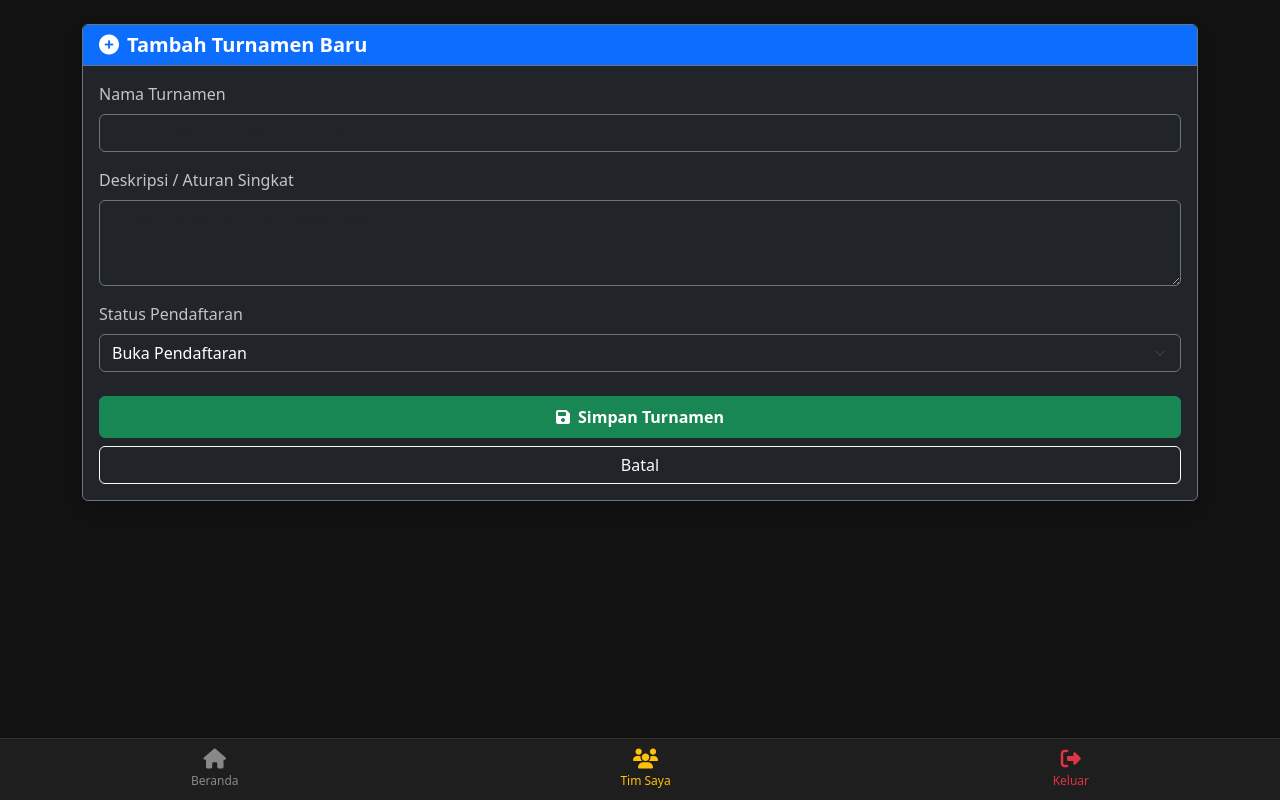
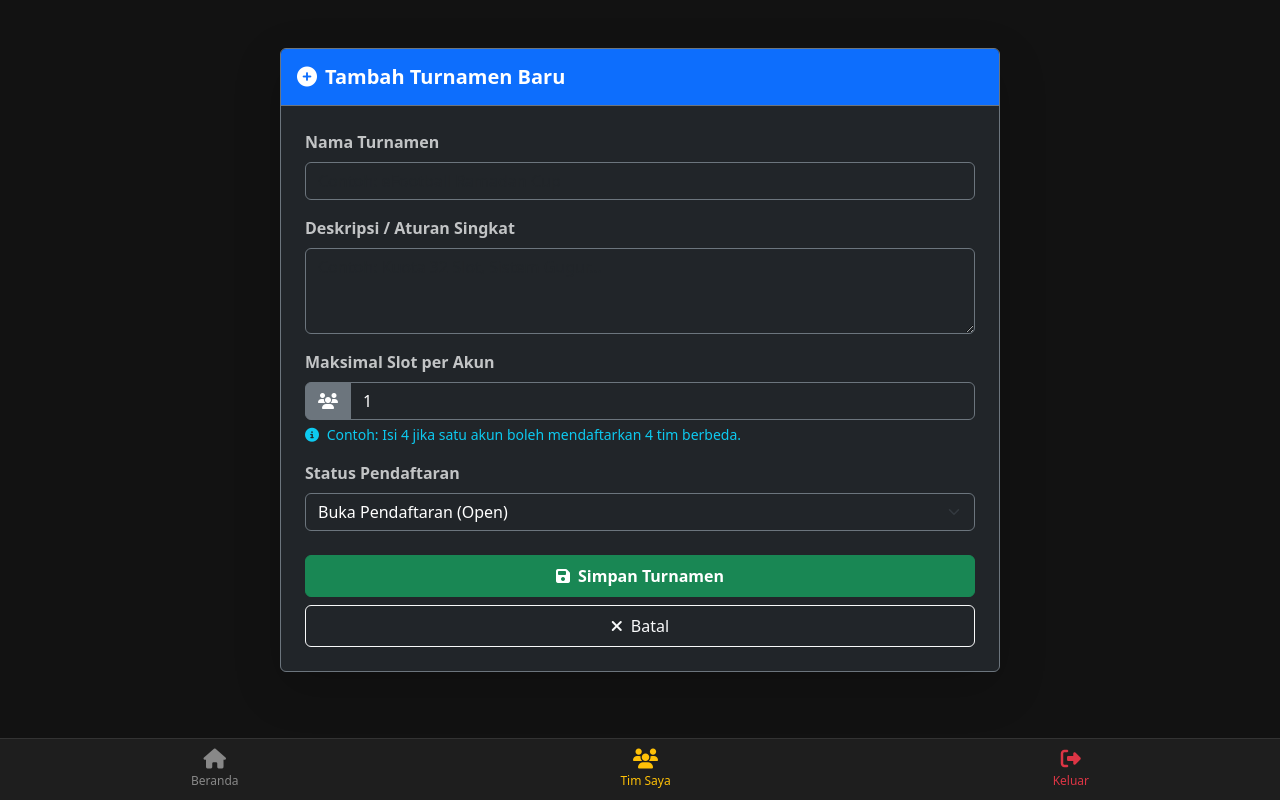
Before and after one commit to FadhilahAkbar/pendaftaran-efootball-mobile, a CodeIgniter 4 app: the page made by app/Views/admin/create_tournament.php in a window 1280 px wide. Run offline with PHP 8.4 and a stand-in for CodeIgniter, Linux system fonts and the light colour scheme; the template is opened without the code that fills it, so the values that code supplies are empty; some libraries are stand-ins or nearby versions.

Commit message:
+ turnamen ada batas slot + satu user menyesuaikan daftar tim dengan ketentuan slot

```diff
--- a/app/Controllers/Admin.php
+++ b/app/Controllers/Admin.php
@@ -26,7 +26,8 @@ class Admin extends BaseController
         $data = [
             'name' => $this->request->getPost('name'),
             'description' => $this->request->getPost('description'),
-            'status'      => $this->request->getPost('status')
+            'status'      => $this->request->getPost('status'),
+            'max_slots'   => $this->request->getPost('max_slots')
         ];
 
 
@@ -95,6 +96,7 @@ class Admin extends BaseController
             'name'        => $this->request->getPost('name'),
             'description' => $this->request->getPost('description'),
             'status'      => $this->request->getPost('status'),
+            'max_slots'   => $this->request->getPost('max_slots')
         ];
 
         $tournamentModel->update($id, $data);
--- a/app/Models/TournamentModel.php
+++ b/app/Models/TournamentModel.php
@@ -12,7 +12,7 @@ class TournamentModel extends Model
     protected $returnType       = 'array';
     protected $useSoftDeletes   = false;
     protected $protectFields    = true;
-    protected $allowedFields    = ['name', 'description', 'status'];
+    protected $allowedFields    = ['name', 'description', 'status', 'max_slots'];
 
     protected bool $allowEmptyInserts = false;
     protected bool $updateOnlyChanged = true;
--- a/app/Views/admin/create_tournament.php
+++ b/app/Views/admin/create_tournament.php
@@ -2,38 +2,64 @@
 
 <?= $this->section('content'); ?>
 
-<div class="card bg-dark text-white border-secondary shadow">
-    <div class="card-header border-secondary bg-primary">
-        <h5 class="card-title mb-0 fw-bold"><i class="fas fa-plus-circle me-2"></i>Tambah Turnamen Baru</h5>
+<div class="container py-4">
+    <div class="row justify-content-center">
+        <div class="col-md-8">
+            <div class="card bg-dark text-white border-secondary shadow-lg">
+                <div class="card-header border-secondary bg-primary py-3">
+                    <h5 class="card-title mb-0 fw-bold">
+                        <i class="fas fa-plus-circle me-2"></i>Tambah Turnamen Baru
+                    </h5>
                 </div>
-    <div class="card-body">
+
+                <div class="card-body p-4">
                     <form action="<?= base_url('/admin/store'); ?>" method="POST">
+                        <?= csrf_field(); ?>
 
                         <div class="mb-3">
-                <label for="name" class="form-label text-light opacity-75">Nama Turnamen</label>
+                            <label for="name" class="form-label text-light opacity-75 fw-bold">Nama Turnamen</label>
                             <input type="text" class="form-control bg-dark text-white border-secondary" id="name" name="name" placeholder="Contoh: eFootball Ramadan Cup" required>
                         </div>
 
                         <div class="mb-3">
-                <label for="description" class="form-label text-light opacity-75">Deskripsi / Aturan Singkat</label>
+                            <label for="description" class="form-label text-light opacity-75 fw-bold">Deskripsi / Aturan Singkat</label>
                             <textarea class="form-control bg-dark text-white border-secondary" id="description" name="description" rows="3" placeholder="Contoh: Kuota 32 Slot, Sistem Gugur..." required></textarea>
                         </div>
 
+                        <div class="mb-3">
+                            <label for="max_slots" class="form-label text-light opacity-75 fw-bold">Maksimal Slot per Akun</label>
+                            <div class="input-group">
+                                <span class="input-group-text bg-secondary border-secondary text-white">
+                                    <i class="fas fa-users"></i>
+                                </span>
+                                <input type="number" id="max_slots" name="max_slots" class="form-control bg-dark text-white border-secondary" value="<?= isset($turnamen) ? $turnamen['max_slots'] : 1 ?>" min="1" required>
+                            </div>
+                            <div class="form-text text-info small mt-1">
+                                <i class="fas fa-info-circle me-1"></i> Contoh: Isi 4 jika satu akun boleh mendaftarkan 4 tim berbeda.
+                            </div>
+                        </div>
+
                         <div class="mb-4">
-                <label for="status" class="form-label text-light opacity-75">Status Pendaftaran</label>
+                            <label for="status" class="form-label text-light opacity-75 fw-bold">Status Pendaftaran</label>
                             <select class="form-select bg-dark text-white border-secondary" id="status" name="status" required>
-                    <option value="open">Buka Pendaftaran</option>
+                                <option value="open" selected>Buka Pendaftaran (Open)</option>
                                 <option value="ongoing">Sedang Berjalan (Tutup Pendaftaran)</option>
-                    <option value="completed">Selesai</option>
+                                <option value="completed">Selesai (Completed)</option>
                             </select>
                         </div>
 
-            <button type="submit" class="btn btn-success w-100 fw-bold py-2">
+                        <div class="d-grid gap-2">
+                            <button type="submit" class="btn btn-success fw-bold py-2">
                                 <i class="fas fa-save me-2"></i>Simpan Turnamen
                             </button>
-            <a href="<?= base_url('/'); ?>" class="btn btn-outline-light w-100 mt-2">Batal</a>
-
+                            <a href="<?= base_url('/'); ?>" class="btn btn-outline-light py-2">
+                                <i class="fas fa-times me-2"></i>Batal
+                            </a>
+                        </div>
                     </form>
+                </div>
+            </div>
+        </div>
     </div>
 </div>
 
```
Also changed, not shown: app/Controllers/Turnamen.php (+26 -5 lines), app/Views/Home.php (+14 -5 lines), app/Views/turnamen/daftar.php (+7 -0 lines). Lines whose indentation alone changed are shown as unchanged.
